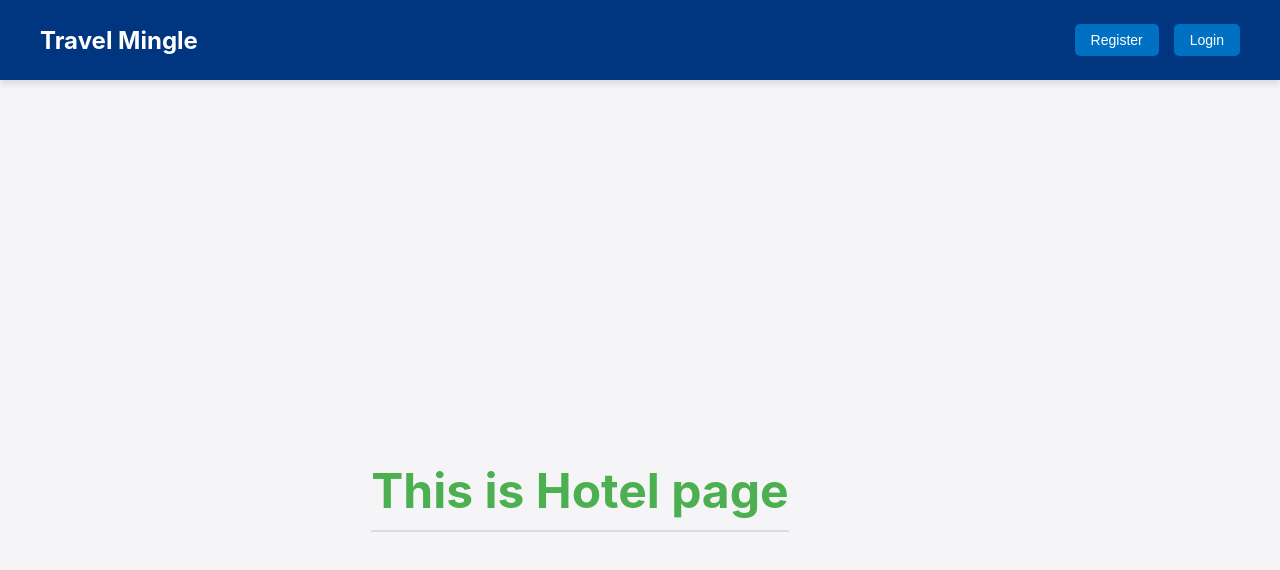
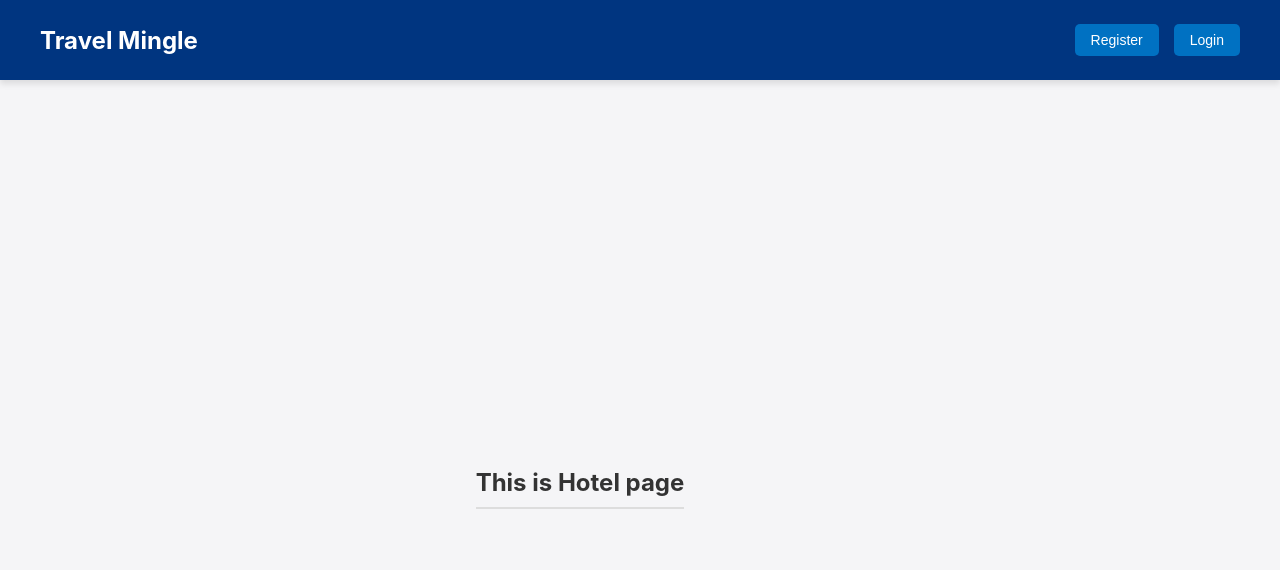
Before and after one commit to AshanMaduwantha/TravelMingle, a React (Create React App) app in the folder client/: page / in a window 1280 px wide. Shown: the top 570 px of the page. Built offline with nearby package versions, Linux system fonts and the light colour scheme.

Commit message:
update the folder structure

```diff
--- a/client/package.json
+++ b/client/package.json
@@ -17,6 +17,7 @@
     "react-router": "^7.4.0",
     "react-router-dom": "^7.4.0",
     "react-scripts": "5.0.1",
+    "react-toastify": "^11.0.5",
     "web-vitals": "^2.1.4"
   },
   "scripts": {
--- a/client/src/index.js
+++ b/client/src/index.js
@@ -2,11 +2,13 @@ import React from 'react';
 import ReactDOM from 'react-dom/client'; // For React 18
 import { BrowserRouter } from 'react-router-dom'; // Import BrowserRouter
 import App from './App';
+import { ToastContainer } from 'react-toastify';
 
 const root = ReactDOM.createRoot(document.getElementById('root'));
 
 root.render(
     <BrowserRouter>
         <App />
+        <ToastContainer/>
     </BrowserRouter>
 );
--- a/client/src/pages/HomePage/HomePage.css
+++ b/client/src/pages/HomePage/HomePage.css
@@ -1,14 +1,12 @@
-.home-page {
-    text-align: center;
-    padding: 50px;
-}
+.homeContainer{
+    margin-top: 50px;
+    display: flex;
+    flex-direction: column;
+    align-items: center;
+    gap: 30px;
+  }
 
-.home-page h1 {
-    font-size: 3rem;
-    color: #4CAF50;
-}
-
-.home-page p {
-    font-size: 1.5rem;
-    color: #333;
-}
+  .homeTitle{
+    width: 1024px;
+    font-size: 20px;
+  }
--- a/client/src/pages/ReservationPage/ReservationPage.js
+++ b/client/src/pages/ReservationPage/ReservationPage.js
@@ -1,6 +1,8 @@
 import React, { useState } from 'react';
 import axios from 'axios';
 import './ReservationPage.css';
+import { toast } from 'react-toastify';
+import 'react-toastify/dist/ReactToastify.css';
 
 const ReservationPage = () => {
     const today = new Date().toISOString().split("T")[0]; // Get today's date
@@ -57,10 +59,10 @@ const ReservationPage = () => {
 
         try {
             await axios.post('http://localhost:4000/api/reservations/', formData);
-            alert('Reservation submitted successfully!');
+            toast.success('Reservation submitted successfully!');
             resetForm();  // Reset the form after successful submission
         } catch (error) {
-            alert('Error submitting reservation');
+            toast.error('Error submitting reservation');
         }
     };
 
@@ -79,7 +81,7 @@ const ReservationPage = () => {
     };
 
     return (
-     <div className='rBody'>
+        <div className='rBody'>
             <div className="reservation-page">
                 <h1>Hotel_Name Reservation Form</h1>
                 <form onSubmit={handleSubmit}>
@@ -161,7 +163,6 @@ const ReservationPage = () => {
                     <button className='rbutton' type="button" onClick={resetForm}>Reset All Fields</button>
                 </form>
             </div>
-
         </div>
     );
 };
```
Also changed, not shown: 2 other files (tests, documents, lock files or other folders).
